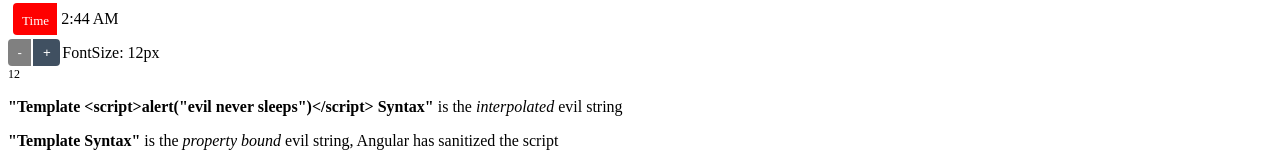
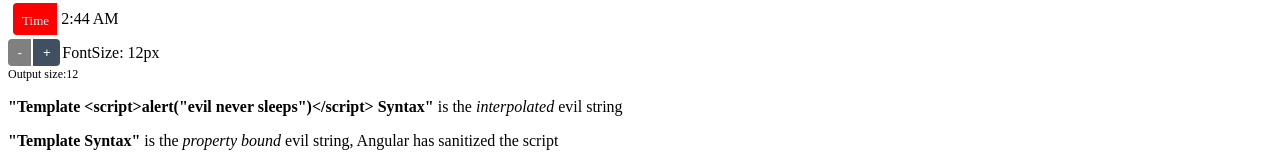
Before and after one commit to vincent-terpstra/angular-heroes, an Angular app: page /dashboard in a window 1280 px wide. Shown: the part 307-464 px from the top of the page. Built offline with nearby package versions, Linux system fonts and the light colour scheme; no server answers; what angular-in-memory-web-api would draw is missing.

Commit message:
Two way binding & resize component

```diff
--- a/src/app/dashboard/dashboard.component.html
+++ b/src/app/dashboard/dashboard.component.html
@@ -15,5 +15,5 @@
 
 <app-date></app-date>
 <app-resize [(font)]="fontSizePx"></app-resize>
-<div [style.font-size.px]="fontSizePx">{{fontSizePx}}</div>
+<div [style.font-size.px]="fontSizePx">Output size:{{fontSizePx}}</div>
 <app-evil></app-evil>
```
